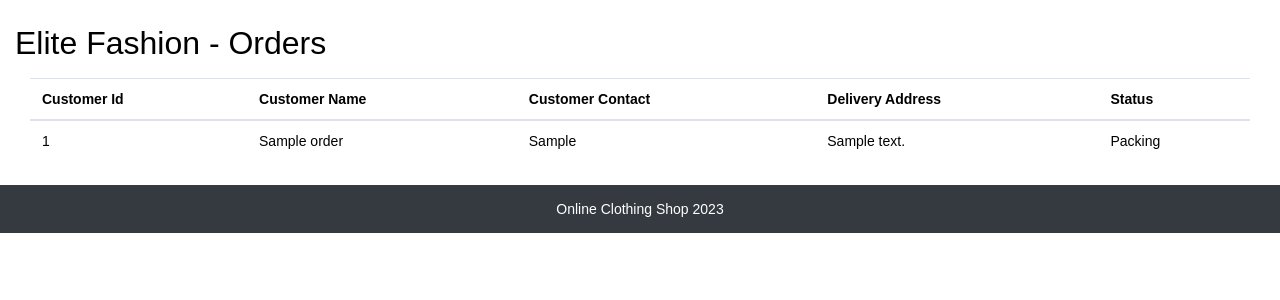
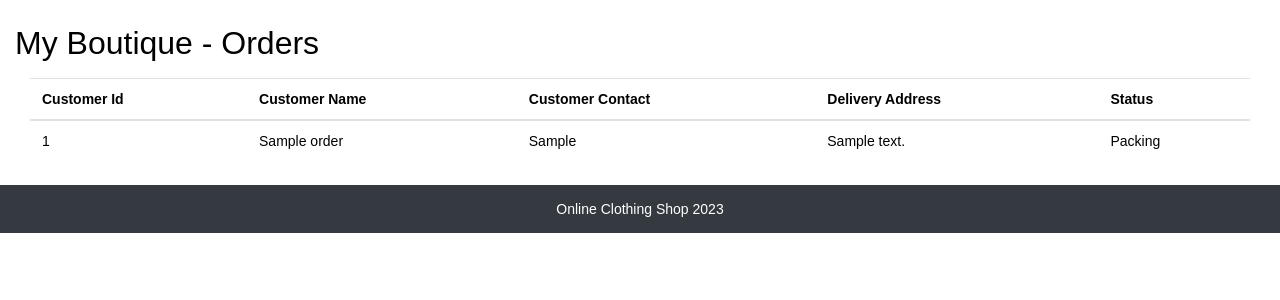
Before and after one commit to ZahraaALHEK/boutique, a PHP site: page /components/order/vieword.php in a window 1280 px wide. Shown: the part 58-358 px from the top of the page. Run offline with PHP 8.4, Linux system fonts and the light colour scheme; a user stored in the database is signed in; tables that the repository leaves empty or names only in its code hold one stand-in row (values such as "Sample post"); some libraries are stand-ins or nearby versions.

Commit message:
new commit

```diff
--- a/components/cart/vieword.php
+++ b/components/cart/vieword.php
@@ -23,7 +23,7 @@
 	?>
 <div class="container-fluid my-4">
 		<div class="row my-2">
-			<h2>Elite Fashion - Orders</h2>
+			<h2>My Boutique - Orders</h2>
 		</div>
 		<table class="table ">
 		<thead>
--- a/components/employee/viewempl.php
+++ b/components/employee/viewempl.php
@@ -15,7 +15,7 @@ $res = mysqli_query($connection, $ReadSql);
 
 	<div class="container-fluid my-4">
 		<div class="row my-2">
-			<h2>Shop-Emloyees</h2>
+			<h2>My Boutique -Emloyees</h2>
 			<a href="add-emp.php"><button type="button" class="btn btn-primary ml-4 pl-2">Add New</button></a>
 		</div>
 		<table class="table ">
--- a/components/order/vieword.php
+++ b/components/order/vieword.php
@@ -25,7 +25,7 @@ if ( $_SESSION['role'] == 'admin') {
 	?>
 <div class="container-fluid my-4">
 		<div class="row my-2">
-			<h2>Elite Fashion - Orders</h2>
+			<h2>My Boutique - Orders</h2>
 		</div>
 		<table class="table ">
 		<thead>
@@ -60,7 +60,7 @@ if ( $_SESSION['role'] == 'admin') {
 
 	<div class="container-fluid my-4">
 	<div class="row my-2">
-		<h2>Elite Fashion - Orders</h2>
+		<h2>My Boutique - Orders</h2>
 	</div>
 	<table class="table ">
 	<thead>
@@ -94,7 +94,7 @@ if ( $_SESSION['role'] == 'admin') {
  else{if($_SESSION['role'] == 'employee'){?>
 	<div class="container-fluid my-4">
 		<div class="row my-2">
-			<h2>Elite Fashion - Orders</h2>
+			<h2>My Boutique - Orders</h2>
 		</div>
 		<table class="table ">
 		<thead>
--- a/components/product/view-product.php
+++ b/components/product/view-product.php
@@ -15,7 +15,7 @@ $res = mysqli_query($connection, $ReadSql);
 
 	<div class="container-fluid my-4">
 		<div class="row my-2">
-			<h2>Elite Fashion - Products</h2>
+			<h2>My Boutique - Products</h2>
 			<a href="add-product.php"><button type="button" class="btn btn-primary ml-4 pl-2">Add New</button></a>
 		</div>
 		<table class="table ">
```
